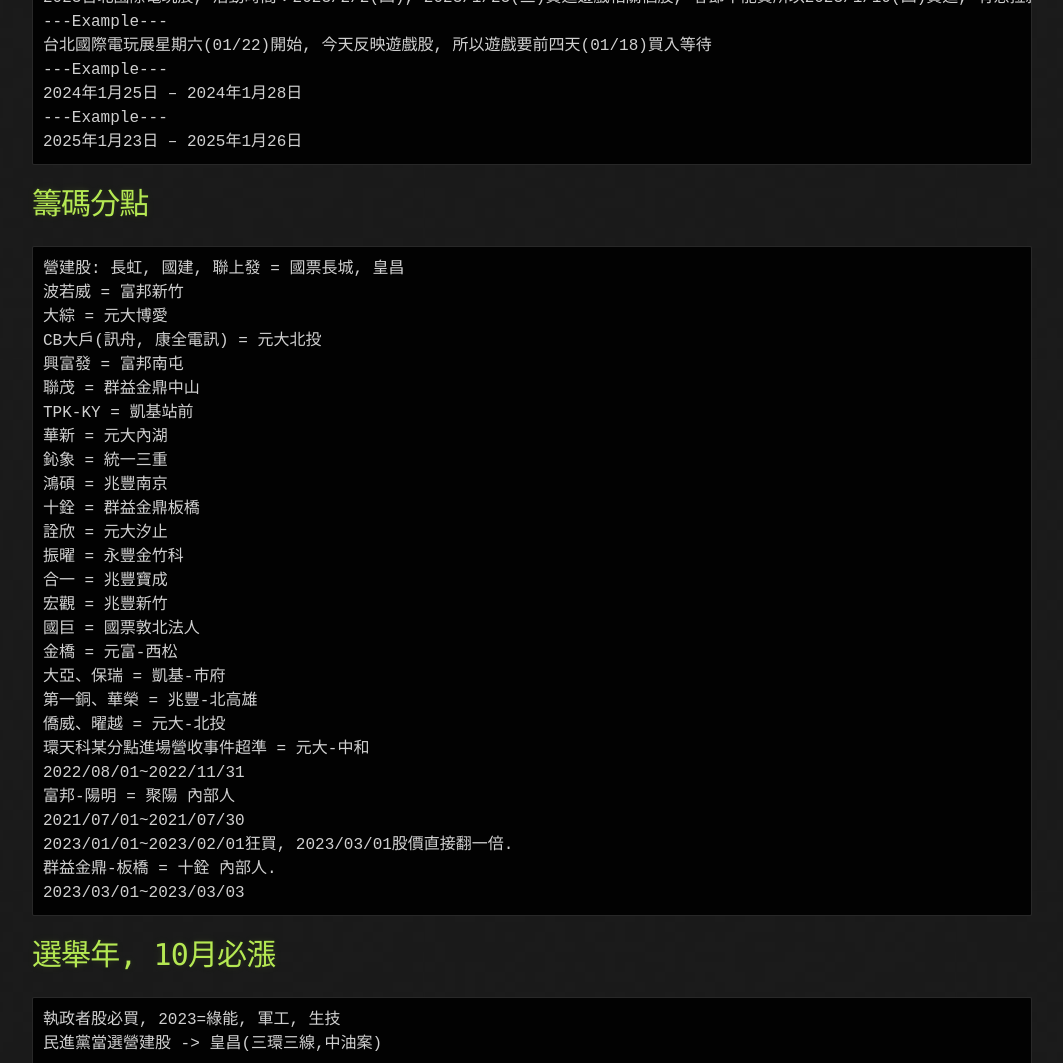
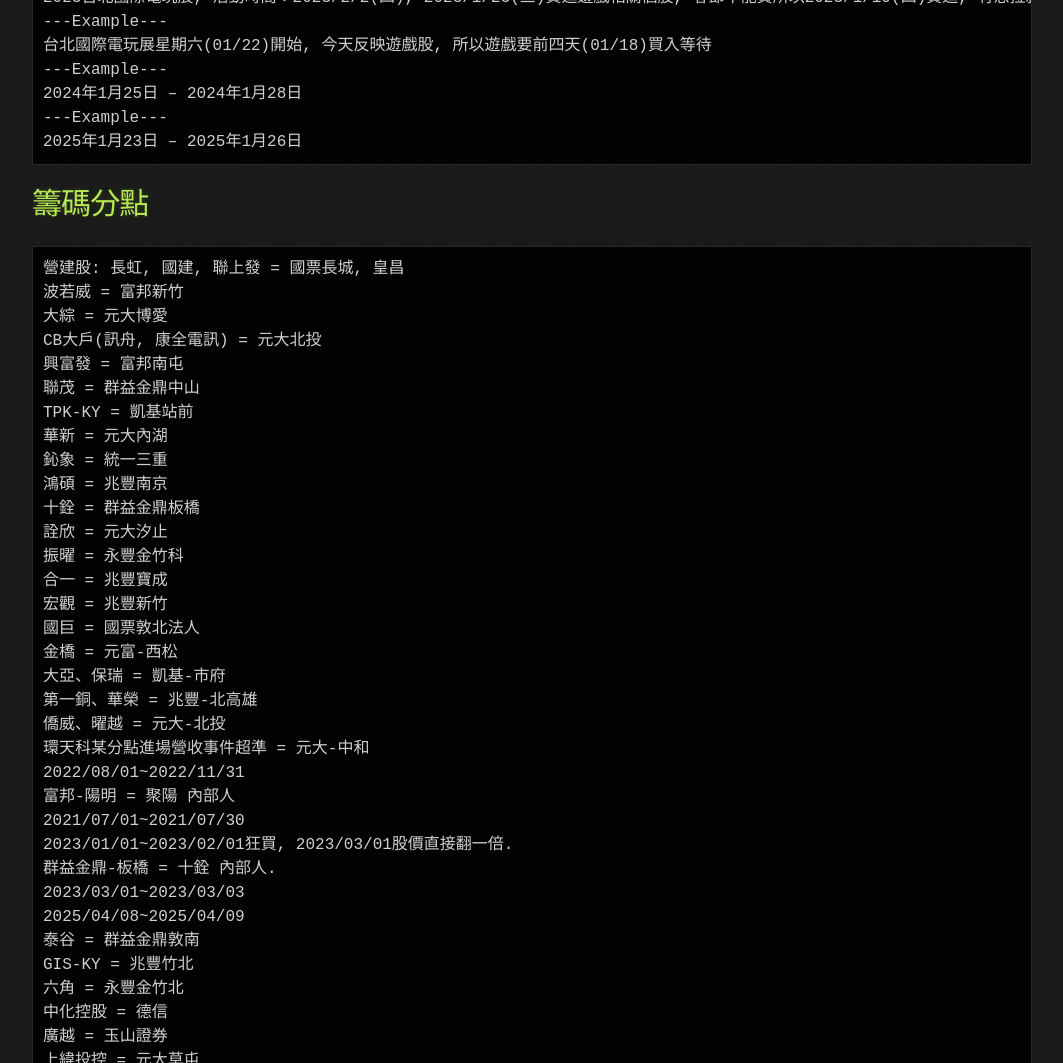
Before and after one commit to lepg5487/Stock_God, a Jekyll site: the page built from experience.md, in a window 1280 px wide and 1400 px high, scrolled down 17197 px. Shown: the top 1063 px of the window, without its empty margins (108-1171 px from the left). Built offline with Jekyll 4.4.1, drawn with Linux system fonts in a browser that asks for light colours; our own code applies the rules of GitHub Pages for plain Markdown files; some of the changed lines change nothing that is shown; some of the changed text lies outside the part shown; grey boxes are pictures that could not be loaded.

Commit message:
Update experience.md

````diff
--- a/experience.md
+++ b/experience.md
@@ -707,6 +707,26 @@
 2023/01/01~2023/02/01狂買, 2023/03/01股價直接翻一倍.
 群益金鼎-板橋 = 十銓 內部人.
 2023/03/01~2023/03/03
+2025/04/08~2025/04/09
+泰谷 = 群益金鼎敦南
+GIS-KY = 兆豐竹北
+六角 = 永豐金竹北
+中化控股 = 德信
+廣越 = 玉山證券
+上緯投控 = 元大草屯
+為升 = 元富彰化
+燁輝 = 第一金新興
+91APP*-KY = 元大永春
+嘉澤 = 華南永昌基隆
+美時 = 凱基
+可成 = 兆豐北高雄
+富世達 = 凱基士林
+英業達 = 凱基士林
+智邦 = 富邦新板
+華通 = 國票敦北法人
+國統 = 宏遠高雄, 凱基高雄
+恒耀 = 兆豐台南
+全新 = 國票桃園, 兆豐桃鶯
 ```
 
 # 選舉年, 10月必漲
````
